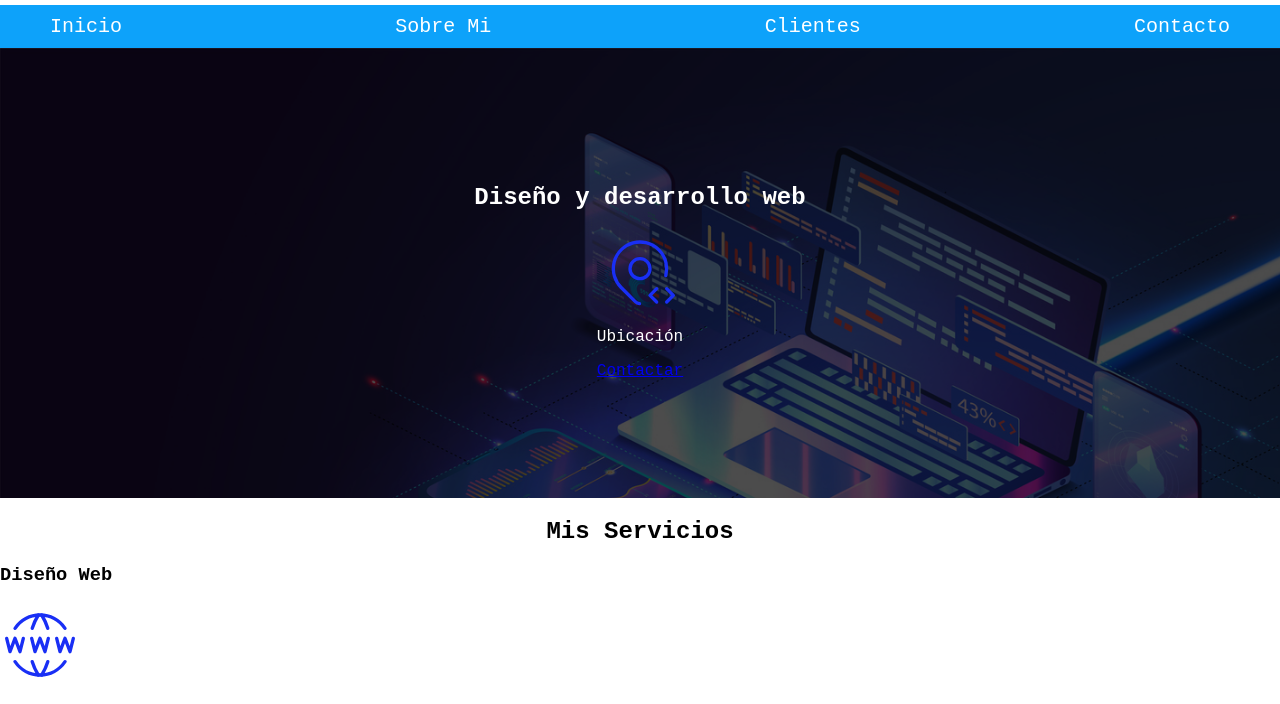
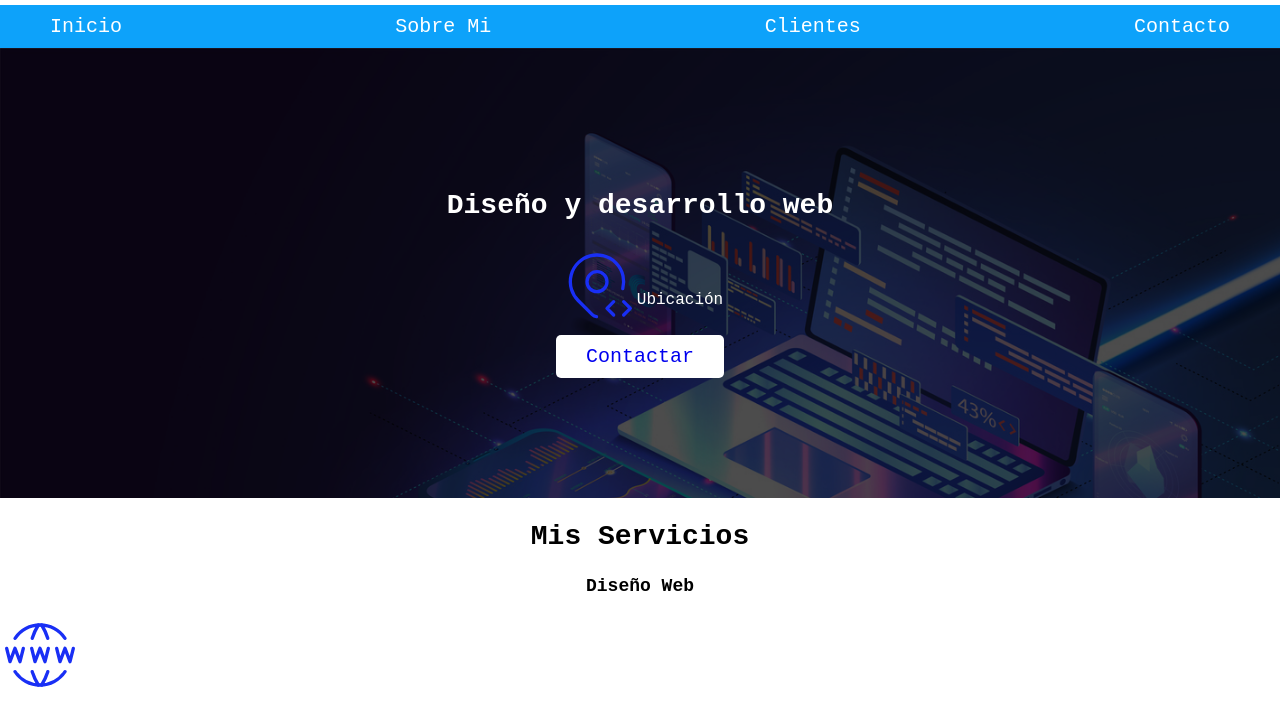
Before and after one commit to dannybaque/freelancer-site, a plain HTML site: page index.html in a window 1280 px wide. Shown: the part 90-794 px from the top of the page. Drawn offline with Linux system fonts and the light colour scheme.

Commit message:
css cambios

```diff
--- a/css/styles.css
+++ b/css/styles.css
@@ -18,10 +18,15 @@ body {
     font-size: 16px;
 }
 h1  {
-    text-align: center;
     font-size: 3.8rem;
 }
 h2{
+    font-size: 2.8rem;
+}
+h3{
+    font-size: 1.8rem;
+}
+h1,h2,h3{
     text-align: center;
 }
 
@@ -55,9 +60,21 @@ span {
     max-width: 120rem;
     margin: 0 auto;
 }
+.boton{
+    background-color: var(--blanco);
+    padding: 1rem 3rem;
+    margin-top: 1rem;
+    font-size: 2rem;
+    text-decoration: none;
+    border-radius: .5rem;
 
-@media (min-width: 480px){
+}
 
+@media (min-width: 390px){
+    .nav-main{
+        flex-direction: row;
+        justify-content: space-between;
+    }
 }
 
 @media (min-width: 768px){
@@ -79,6 +96,9 @@ position: absolute;
 background-color: rgb(0 0 0/70%);
 width: 100%;
 height: 100%;
+
+
+/* Alinear horizontal y verticalmente */
 display: flex;
 flex-direction: column;
 align-items: center;
@@ -87,3 +107,8 @@ justify-content: center;
 .hero-content h2,.hero-content p {
     color: var(--blanco);
 }
+
+.ubicacion{
+    display: flex;
+    align-items: flex-end;
+}
--- a/index.html
+++ b/index.html
@@ -25,6 +25,7 @@
     <section class="hero">
         <div class="hero-content">
             <h2>Diseño y desarrollo web</h2>
+            <div class="ubicacion">
                 <svg xmlns="http://www.w3.org/2000/svg" class="icon icon-tabler icon-tabler-map-pin-code" width="80" height="80" viewBox="0 0 24 24" stroke-width="1" stroke="#192FF5" fill="none" stroke-linecap="round" stroke-linejoin="round">
                     <path stroke="none" d="M0 0h24v24H0z" fill="none"/>
                     <path d="M9 11a3 3 0 1 0 6 0a3 3 0 0 0 -6 0" />
@@ -33,7 +34,9 @@
                     <path d="M17 17l-2 2l2 2" />
                 </svg>
                 <p>Ubicación</p>
-        <a href="#">Contactar</a>
+            </div>
+
+        <a class="boton" href="#">Contactar</a>
         </div>
 
     </section>
```
Lines whose indentation alone changed are shown as unchanged.
